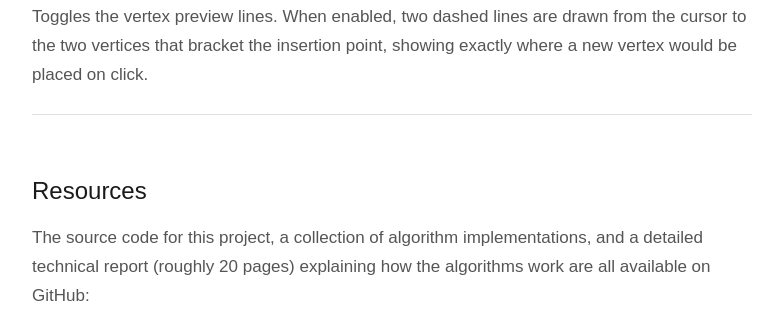
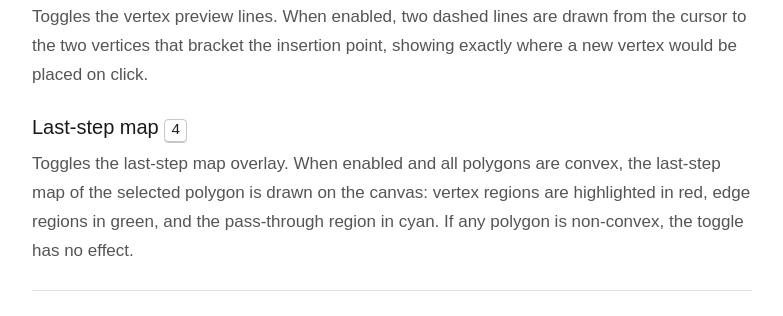
Before and after one commit to YushiPy/PersonalPage, a website: page Visualizer/tpp-info.html in a window 1280 px wide. Shown: the part 4962-5278 px from the top of the page, without its empty margins (248-1031 px from the left). Drawn offline with Linux system fonts and the light colour scheme.

Commit message:
updating tpp-info to include new button

```diff
--- a/Visualizer/tpp-info.html
+++ b/Visualizer/tpp-info.html
@@ -508,6 +508,14 @@
 				from the cursor to the two vertices that bracket the insertion point, showing
 				exactly where a new vertex would be placed on click.
 			</p>
+
+			<h3>Last-step map <kbd>4</kbd></h3>
+				<p>
+					Toggles the last-step map overlay. When enabled and all polygons are convex,
+					the last-step map of the selected polygon is drawn on the canvas: vertex
+					regions are highlighted in red, edge regions in green, and the pass-through
+					region in cyan. If any polygon is non-convex, the toggle has no effect.
+				</p>
 		</div>
 
 		<div class="section">
```
